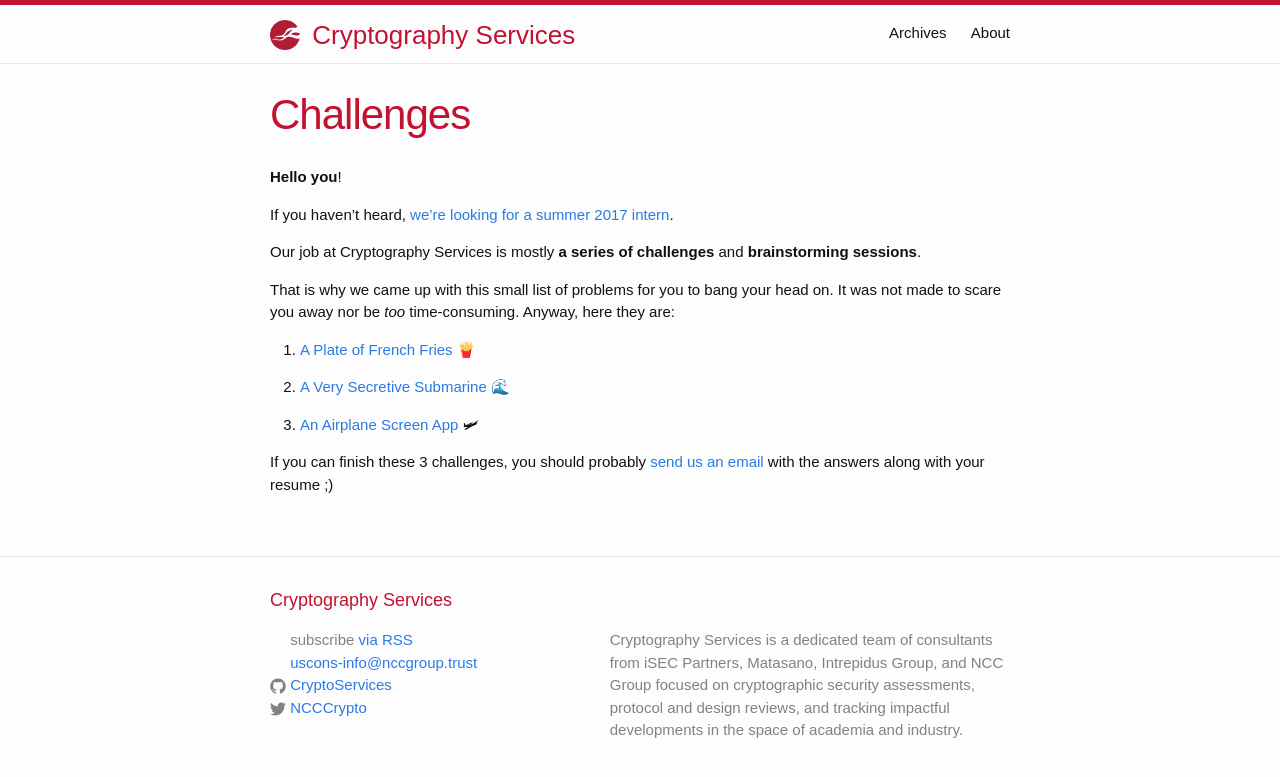
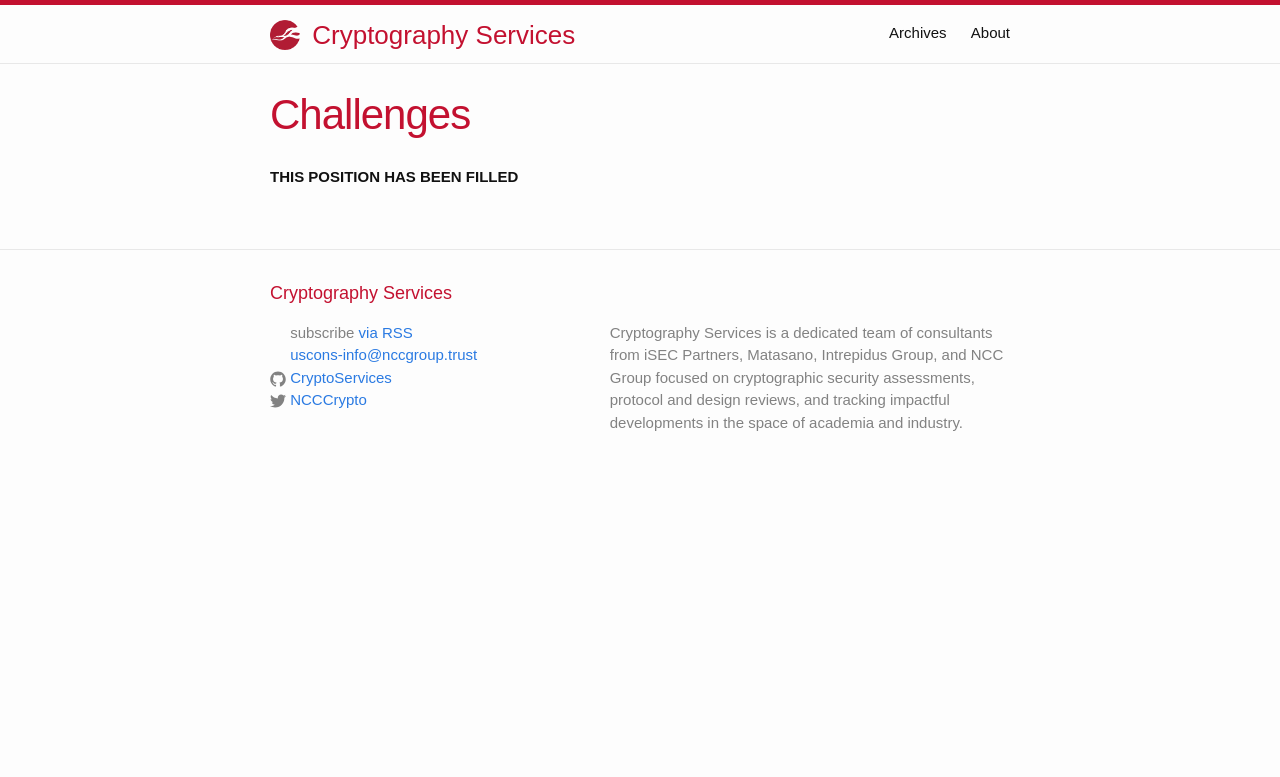
Before and after one commit to CryptoServices/cryptoservices.github.io, a Jekyll site: the page built from challenges/index.md, in a window 1280 px wide. Shown: the top 777 px of the page. Built offline with Jekyll 4.4.1, drawn with Linux system fonts in a browser that asks for light colours.

Commit message:
Create index.md

```diff
--- a/challenges/index.md
+++ b/challenges/index.md
@@ -4,18 +4,4 @@
 permalink: /challenges/
 ---
 
-**Hello you**!
-
-If you haven't heard, [we're looking for a summer 2017 intern](http://cryptoservices.github.io/jobs/).
-
-Our job at Cryptography Services is mostly **a series of challenges** and **brainstorming sessions**.
-
-That is why we came up with this small list of problems for you to bang your head on. It was not made to scare you away nor be *too* time-consuming. Anyway, here they are:
-
-1. [A Plate of French Fries](/challenges/french_fries) 🍟
-
-2. [A Very Secretive Submarine](/challenges/submarine) 🌊
-
-3. [An Airplane Screen App](/challenges/screenapp) 🛩
-
-If you can finish these 3 challenges, you should probably [send us an email](mailto:david.wong@nccgroup.trust?subject=challenges done!) with the answers along with your resume ;)
+**THIS POSITION HAS BEEN FILLED**
```
